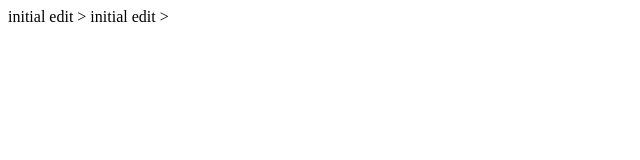
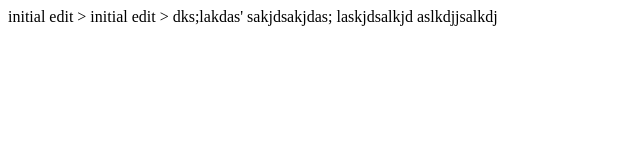
Before and after one commit to zaygumali1/git-tutorial, a plain HTML site: page index.html in a window 1280 px wide. Shown: the whole page, without its empty margins (0-640 px from the left). Drawn offline with Linux system fonts and the light colour scheme.

Commit message:
index change

```diff
--- a/index.html
+++ b/index.html
@@ -1,3 +1,7 @@
 <initial edit >
 initial edit >
 initial edit >
+dks;lakdas'
+sakjdsakjdas;
+laskjdsalkjd
+aslkdjjsalkdj
```
